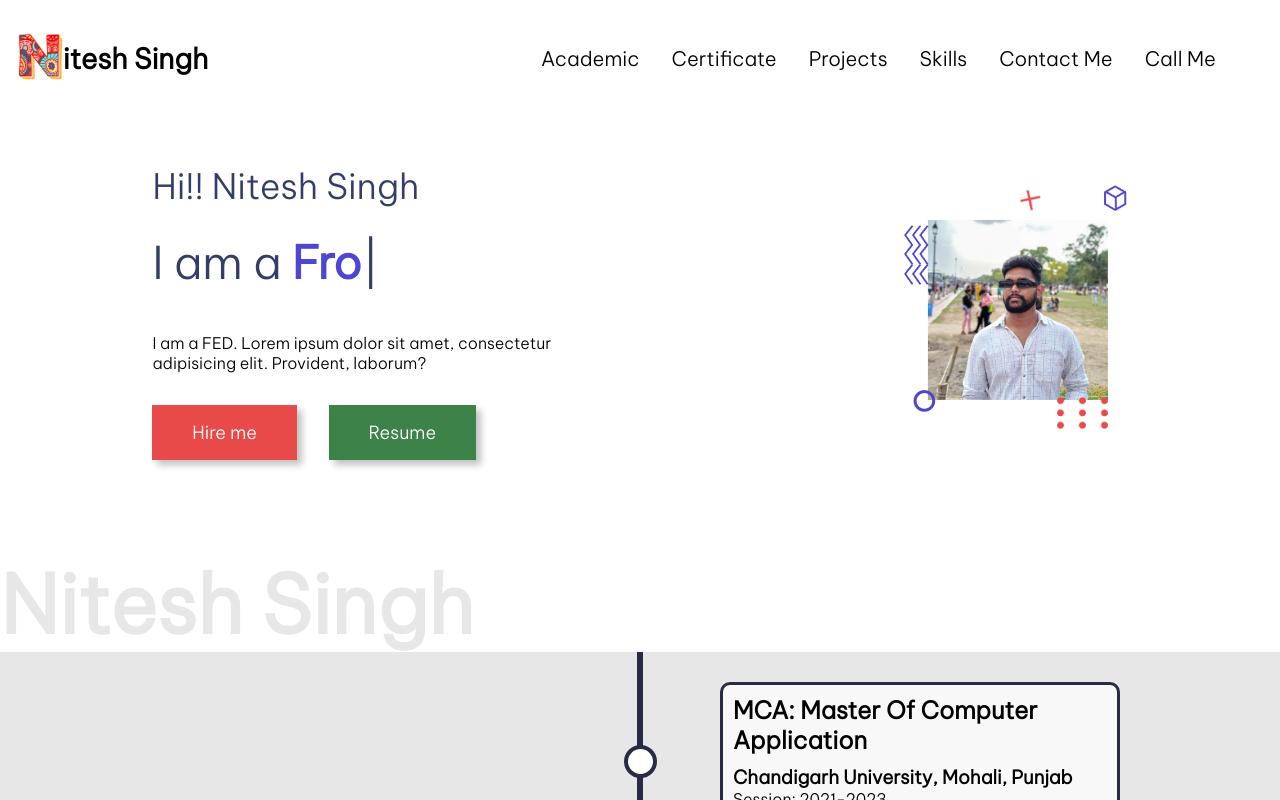
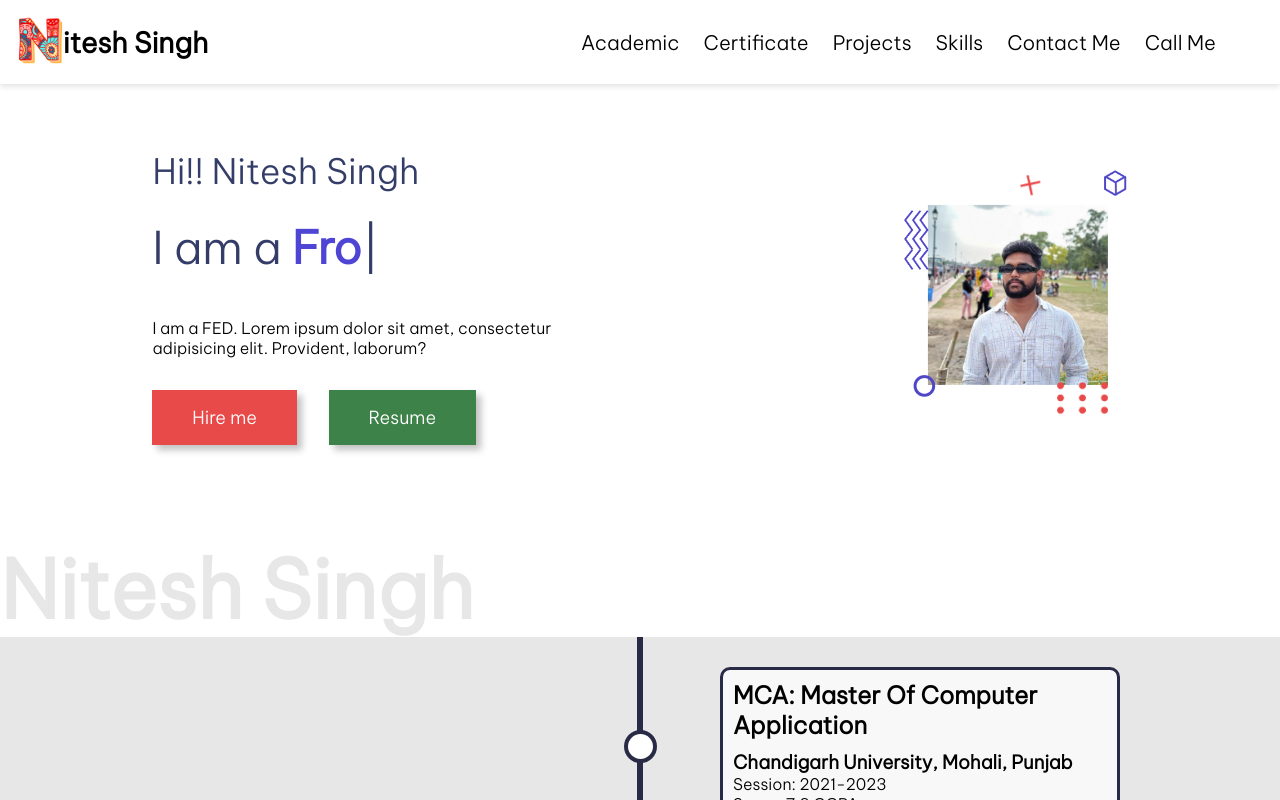
Before and after one commit to nitesh-1810/Portfolio-HTML-CSS-JS, a plain HTML site: page index.html in a window 1280 px wide. Drawn offline with nearby package versions, Linux system fonts and the light colour scheme; files whose address does not match are found by name.

Commit message:
Update CSS of navbar and scroller.

```diff
--- a/portfolio.css
+++ b/portfolio.css
@@ -10,6 +10,23 @@
 :root {
   --bgOrange: #e84949;
 }
+::-webkit-scrollbar {
+  width: 8px;
+}
+
+::-webkit-scrollbar-track {
+  background-color: #f1f1f1;
+}
+
+::-webkit-scrollbar-thumb {
+  background-color: #888;
+  border-radius: 6px;
+  height: 80px;
+}
+
+::-webkit-scrollbar-thumb:hover {
+  background-color: #555;
+}
 
 #wrapper {
   height: 100vh;
@@ -21,6 +38,8 @@
   width: 100vw;
   /* to center this div */
   margin: 0 auto;
+
+  border-top: 1px solid transparent;
 }
 
 .contact-container {
@@ -50,11 +69,21 @@
   margin: 0 auto;
 }
 
+.nav-container {
+  position: sticky;
+  top: 0;
+  z-index: 100;
+
+  background-color: white;
+  width: 100%;
+  box-shadow: 0px 3px 5px rgba(0, 0, 0, 0.1);
+}
+
 .navbar {
   display: flex;
   justify-content: space-between;
   align-items: center;
-  padding-top: 1rem;
+  /* padding-top: 1rem; */
 }
 
 .logo-container {
@@ -77,7 +106,7 @@
 
 .nav-items {
   display: flex;
-  gap: 2rem;
+  gap: 1.5rem;
   padding: 0 4em;
 }
 
```
